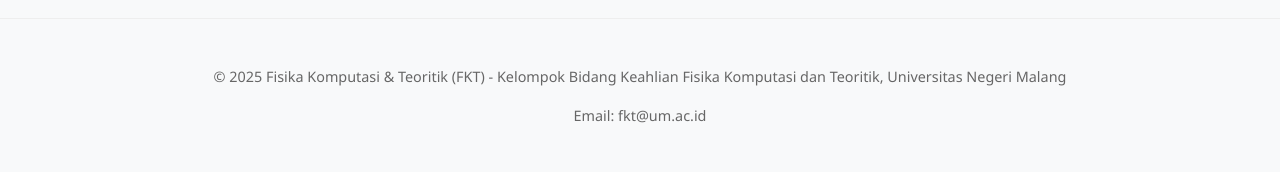
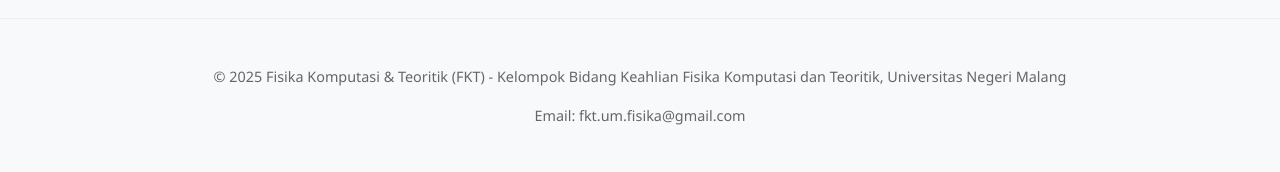
Before and after one commit to fkt-fisika-um/fkt-fisika-um.github.io, a Jekyll site: the page built from index.md, in a window 1280 px wide. Shown: the part 1247-1419 px from the top of the page. Built offline with Jekyll 4.4.1, drawn with Linux system fonts in a browser that asks for light colours.

```diff
--- a/_layouts/default.html
+++ b/_layouts/default.html
@@ -38,11 +38,9 @@
     </main>
 
     <footer>
-      <p>&copy; {{ 'now' | date: "%Y" }} {{ site.title }} - {{ site.description }}</p>
-      <p>Email: {{ site.email }}</p>
+      <p>&copy; 2025 Fisika Komputasi & Teoritik (FKT) - Kelompok Bidang Keahlian Fisika Komputasi dan Teoritik, Universitas Negeri Malang</p>
+      <p>Email: fkt.um.fisika@gmail.com</p>
     </footer>
-
-    {% include footer.html %}
 
     <!-- jQuery -->
     <script src="https://code.jquery.com/jquery-3.6.0.min.js"></script>
```
